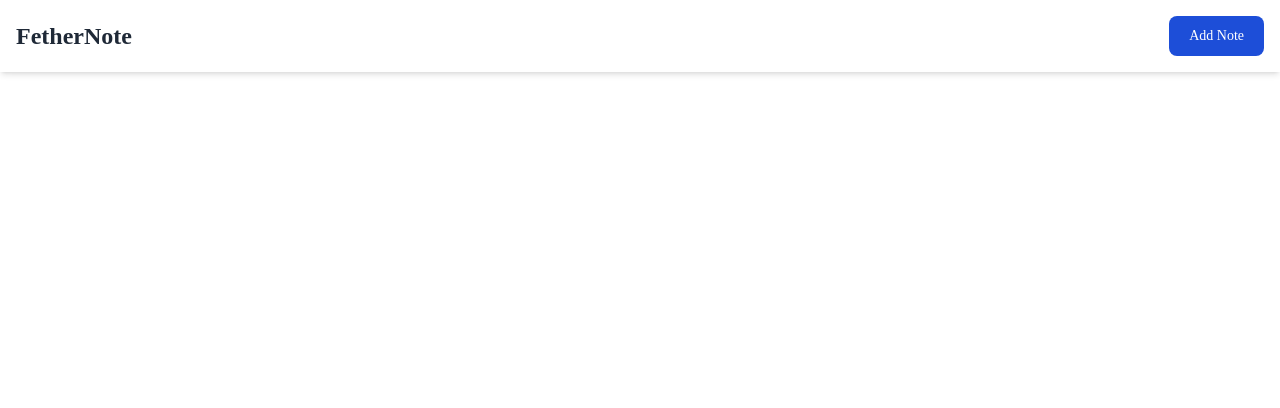
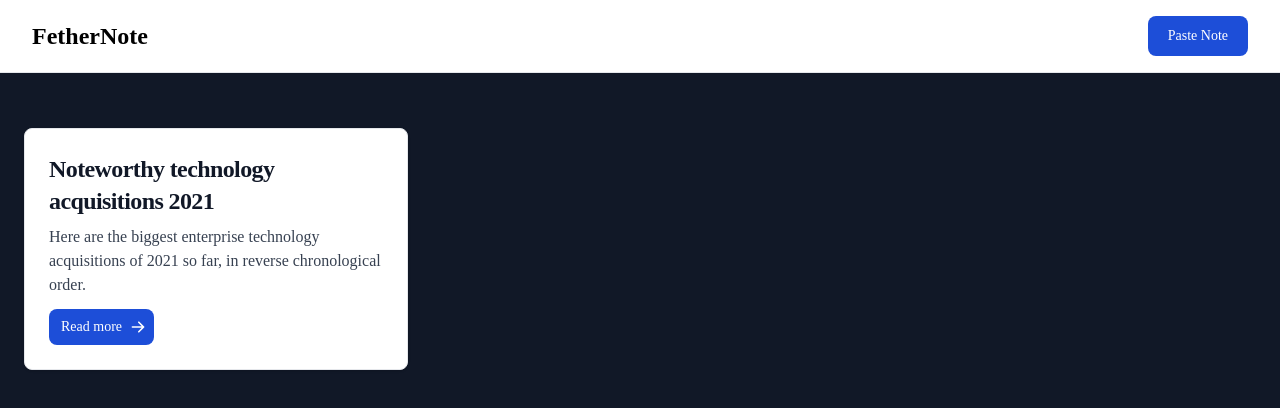
Before and after one commit to prajnastra/fether-note, a Next.js app in the folder client/: page / in a window 1280 px wide. Shown: the top 408 px of the page. Built offline with nearby package versions, Linux system fonts and the light colour scheme.

Commit message:
update: navbar; add: card

```diff
--- /dev/null
+++ b/client/components/Card/index.tsx
@@ -0,0 +1,34 @@
+export default function Card() {
+  return (
+    <div className="max-w-sm p-6 bg-white border border-gray-200 rounded-lg shadow dark:bg-gray-800 dark:border-gray-700">
+      <a href="#">
+        <h5 className="mb-2 text-2xl font-bold tracking-tight text-gray-900 dark:text-white">
+          Noteworthy technology acquisitions 2021
+        </h5>
+      </a>
+      <p className="mb-3 font-normal text-gray-700 dark:text-gray-400">
+        Here are the biggest enterprise technology acquisitions of 2021 so far,
+        in reverse chronological order.
+      </p>
+      <a
+        href="#"
+        className="inline-flex items-center px-3 py-2 text-sm font-medium text-center text-white bg-blue-700 rounded-lg hover:bg-blue-800 focus:ring-4 focus:outline-none focus:ring-blue-300 dark:bg-blue-600 dark:hover:bg-blue-700 dark:focus:ring-blue-800"
+      >
+        Read more
+        <svg
+          aria-hidden="true"
+          className="w-4 h-4 ml-2 -mr-1"
+          fill="currentColor"
+          viewBox="0 0 20 20"
+          xmlns="http://www.w3.org/2000/svg"
+        >
+          <path
+            fill-rule="evenodd"
+            d="M10.293 3.293a1 1 0 011.414 0l6 6a1 1 0 010 1.414l-6 6a1 1 0 01-1.414-1.414L14.586 11H3a1 1 0 110-2h11.586l-4.293-4.293a1 1 0 010-1.414z"
+            clip-rule="evenodd"
+          ></path>
+        </svg>
+      </a>
+    </div>
+  )
+}
--- a/client/components/Navbar/index.tsx
+++ b/client/components/Navbar/index.tsx
@@ -1,29 +1,19 @@
-import { useState } from 'react'
 import Button from '../Button'
 
 export default function Navbar() {
-  const [open, setOpen] = useState(false)
+  return (
+    <nav className="bg-white px-2 sm:px-4 py-4 dark:bg-gray-900 fixed w-full z-20 top-0 left-0 border-b border-gray-200 dark:border-gray-600">
+      <div className="container flex flex-wrap items-center justify-between mx-auto px-4">
+        <a href="/" className="flex items-center">
+          <span className="self-center text-2xl font-semibold whitespace-nowrap dark:text-white">
+            FetherNote
+          </span>
+        </a>
 
-  return (
-    <div className="shadow-md w-full fixed top-0 left-0">
-      <div className="container md:flex items-center justify-between bg-white py-4 mx-auto px-4">
-        <div className="font-bold text-2xl cursor-pointer flex items-center text-gray-800">
-          FetherNote
-        </div>
-
-        <div
-          onClick={() => setOpen(!open)}
-          className="text-3xl absolute right-8 top-6 cursor-pointer md:hidden"
-        ></div>
-
-        <div
-          className={`md:flex md:items-center md:pb-0 pb-12 absolute md:static bg-white md:z-auto z-[-1] left-0 w-full md:w-auto md:pl-0 pl-9 transition-all duration-500 ease-in ${
-            open ? 'top-20 ' : 'top-[-490px]'
-          }`}
-        >
-          <Button label="Add Note" />
+        <div className="flex md:order-2">
+          <Button label="Paste Note" />
         </div>
       </div>
-    </div>
+    </nav>
   )
 }
--- a/client/pages/index.tsx
+++ b/client/pages/index.tsx
@@ -1,5 +1,6 @@
 import Head from 'next/head'
 import Navbar from '@/components/Navbar'
+import Card from '@/components/Card'
 
 export default function Home() {
   return (
@@ -10,8 +11,14 @@
         <meta name="viewport" content="width=device-width, initial-scale=1" />
         <link rel="icon" href="/favicon.ico" />
       </Head>
-      <main className="container mx-auto h-screen px-6 relative">
-        <Navbar />
+      <main className="bg-gray-900">
+        <div className="container mx-auto h-screen px-6 relative">
+          <Navbar />
+
+          <div className="pt-32">
+            <Card />
+          </div>
+        </div>
       </main>
     </>
   )
```
